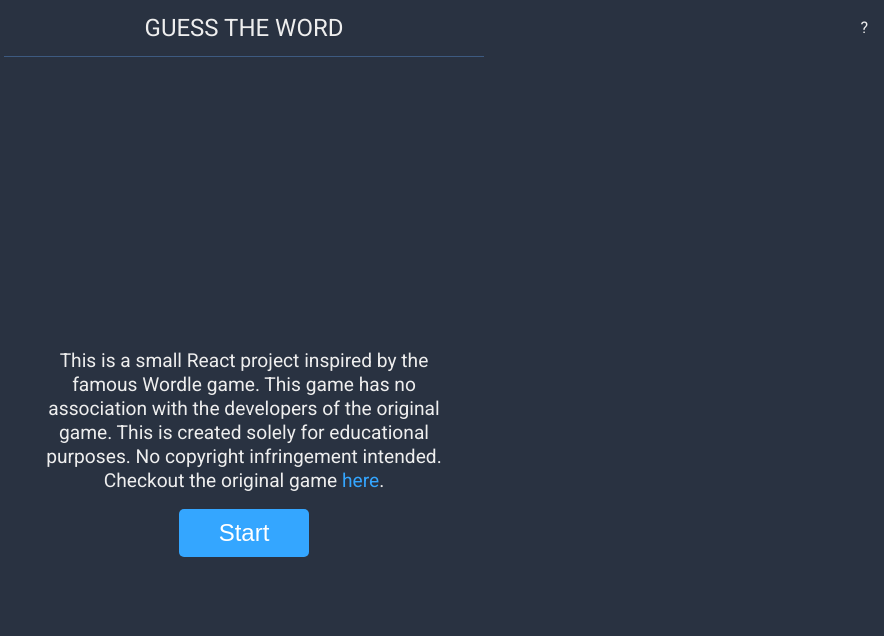
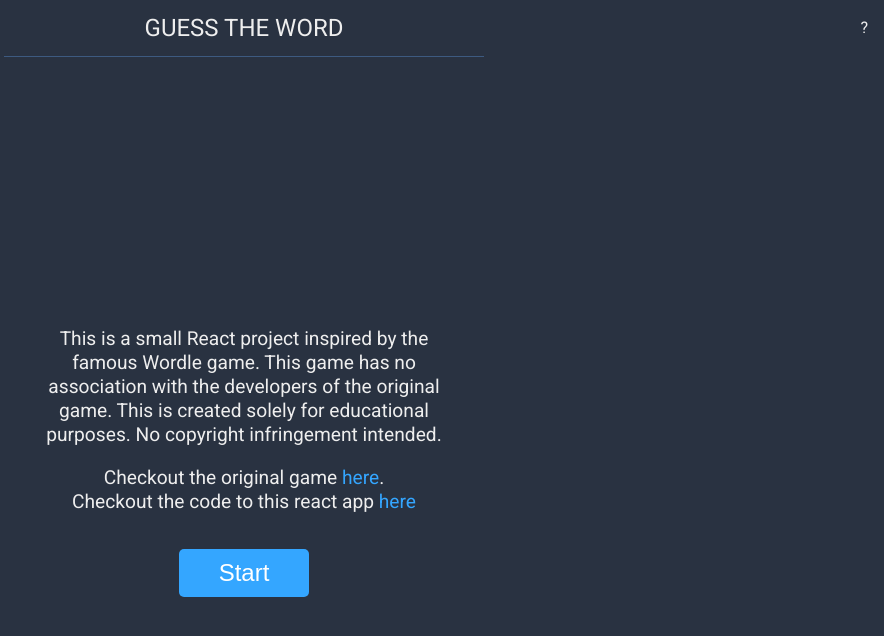
Before and after one commit to pranavsricharan/word-guess-game, a React (Create React App) app: page / in a window 1280 px wide. Shown: the top 636 px of the page, without its empty margins (396-1280 px from the left). Built offline with nearby package versions, Linux system fonts and the light colour scheme.

Commit message:
chore: update about section with links

```diff
--- a/src/components/About.tsx
+++ b/src/components/About.tsx
@@ -4,6 +4,11 @@ import "./About.css";
 export default function About() {
   return (
   <section className="about-content">
-    This is a small React project inspired by the famous Wordle game. This game has no association with the developers of the original game. This is created solely for educational purposes. No copyright infringement intended. Checkout the original game <a href="https://www.powerlanguage.co.uk/wordle/" title="Original Wordle game" target="_blank" rel="noreferrer">here</a>.
+    <p>This is a small React project inspired by the famous Wordle game. This game has no association with the developers of the original game. This is created solely for educational purposes. No copyright infringement intended.</p>
+    <p>
+    Checkout the original game <a href="https://www.powerlanguage.co.uk/wordle/" title="Original Wordle game" target="_blank" rel="noreferrer">here</a>.<br />
+
+    Checkout the code to this react app <a href="https://github.com/pranavsricharan/word-guess-game/" target="_blank" rel="noreferrer">here</a>
+    </p>
   </section>);
 }
```
